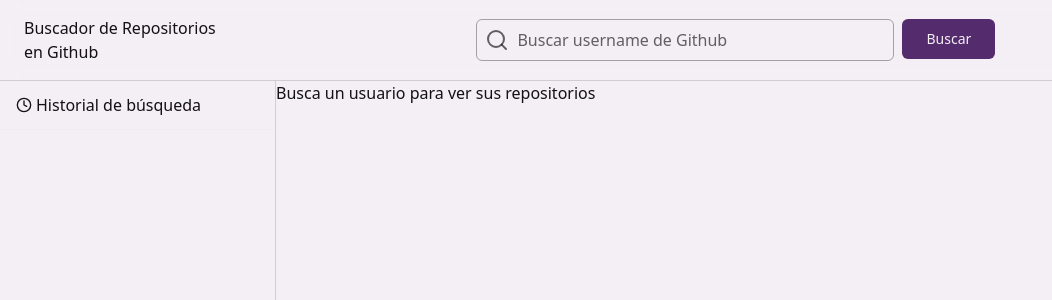
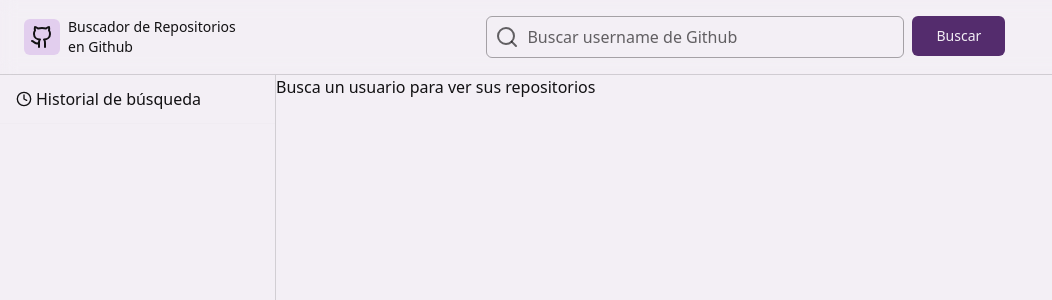
Before and after one commit to agustinmoranr/Rubidex-Prueba-Tecnica-GitHub-Repository-Finder, a React (Vite) app in the folder prueba-tecnica-rubidex/: page / in a window 1280 px wide. Shown: the top 300 px of the page, without its empty margins (0-1052 px from the left). Built offline with nearby package versions, Linux system fonts and the light colour scheme.

Commit message:
fix: ajustes de estilos en header y añade logo de github

```diff
--- a/prueba-tecnica-rubidex/src/components/Header.tsx
+++ b/prueba-tecnica-rubidex/src/components/Header.tsx
@@ -1,12 +1,18 @@
+import { Github } from "lucide-react";
 import SearchRepositoriesForm from "./SearchRepositoriesForm";
 
 export function Header() {
   return (
     <header className="backdrop-blur-sm sticky top-0 z-10 border-b border-b-text/15">
       <div className="flex items-center px-6 py-4">
-        <h1>
-          Buscador de Repositorios <br /> en Github
-        </h1>
+        <div className="flex items-center gap-2">
+          <div className="inline-flex items-center justify-center size-9 bg-accent/15 rounded-md">
+            <Github />
+          </div>
+          <h1 className="text-sm font-medium">
+            Buscador de Repositorios <br /> en Github
+          </h1>
+        </div>
         <div className="flex flex-1">
           <SearchRepositoriesForm />
         </div>
```
